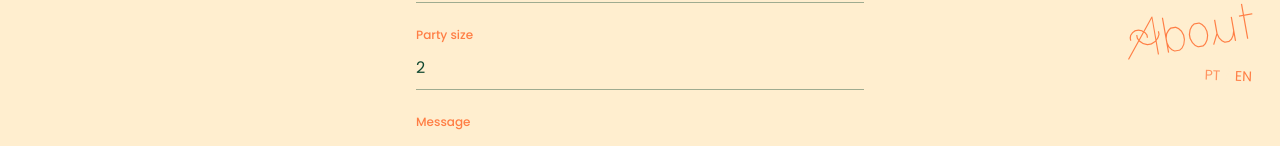
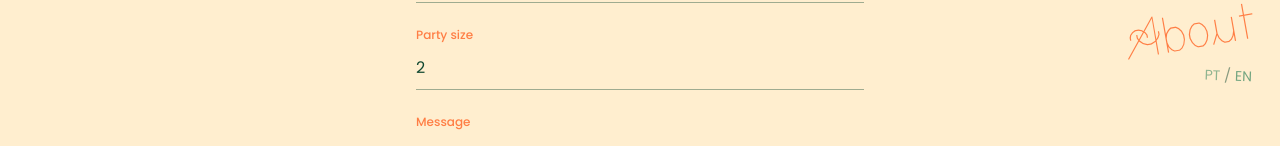
Before and after one commit to guerrinharj/isca, a Next.js app: page /en/reservas in a window 1280 px wide. Shown: the part 435-581 px from the top of the page. Built offline with nearby package versions, Linux system fonts and the light colour scheme; no server answers.

Commit message:
locale siwtcher colors

```diff
--- a/components/NavBar.tsx
+++ b/components/NavBar.tsx
@@ -157,7 +157,7 @@ export default function NavBar({ t, locale }: NavBarProps) {
                     </Link>
 
                     {/* Locale switcher */}
-                    <div className="poppins-regular text-lg">
+                    <div className="poppins-regular text-lg text-isca-verde">
                         <LocaleSwitcher current={locale} />
                     </div>
 
--- a/components/locale-switcher.tsx
+++ b/components/locale-switcher.tsx
@@ -21,14 +21,14 @@ export default function LocaleSwitcher({ current }: { current: Locale }) {
         <div className="flex items-center gap-1 text-sm">
             <Link
                 href={swapLocale(pathname || '/', 'pt')}
-                className={current === 'pt' ? 'underline' : 'opacity-80 hover:opacity-100'}
+                className={current === 'pt' ? 'underline !text-isca-verde-claro' : 'opacity-80 hover:opacity-100 !text-isca-verde-claro'}
             >
                 PT
             </Link>
             <span className="opacity-50">/</span>
             <Link
                 href={swapLocale(pathname || '/', 'en')}
-                className={current === 'en' ? 'underline' : 'opacity-80 hover:opacity-100'}
+                className={current === 'en' ? 'underline !text-isca-verde-claro' : 'opacity-80 hover:opacity-100 !text-isca-verde-claro'}
             >
                 EN
             </Link>
```
